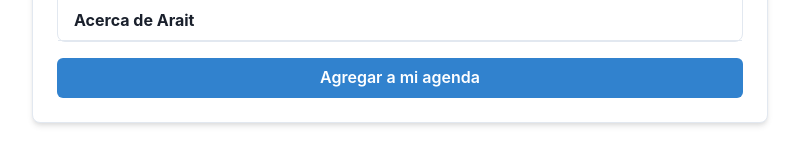
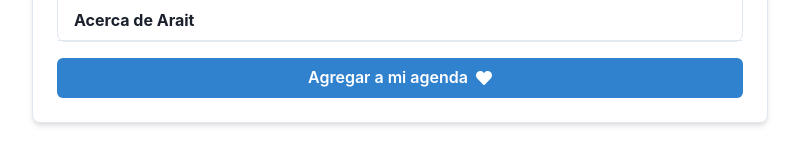
Before and after one commit to awscommunitymx/agenda, a Next.js app: page /session/ALT201 in a window 1280 px wide. Shown: the part 919-1071 px from the top of the page, without its empty margins (240-1039 px from the left). Built offline with nearby package versions, Linux system fonts and the light colour scheme.

Commit message:
Add icon to favorite button in sessions detail page
Co-authored-by: David Victoria <90426863+davidvictoria@users.noreply.github.com>

```diff
--- a/app/components/SingleSessionPage.tsx
+++ b/app/components/SingleSessionPage.tsx
@@ -23,7 +23,7 @@ import {
 import {Session} from '@/app/types/session';
 import {getCategoryColor, getLevelColor} from "@/app/utils/colors";
 import {ExternalLinkIcon, Icon, TimeIcon} from "@chakra-ui/icons";
-import {FaLinkedin, FaMapPin} from "react-icons/fa";
+import {FaHeart, FaLinkedin, FaMapPin, FaRegHeart} from "react-icons/fa";
 import {isFavorite, registerFavorite, toggleFavorite} from "@/app/utils/favorite";
 import {formatTime, getTimeDifference} from "@/app/utils/time";
 import StatusIndicator, {StatusType} from "@/app/components/StatusIndicator";
@@ -295,7 +295,8 @@ const SingleSessionPage: React.FC<SingleSessionPageProps> = ({session}) => {
 
                 {isLoaded ? (
                     <Button colorScheme={favorite ? 'yellow' : 'blue'} size="md" variant="solid"
-                            onClick={handleFavorite}>
+                            onClick={handleFavorite}
+                            rightIcon={favorite ? <Icon as={FaRegHeart}/> : <Icon as={FaHeart}/>}>
                         {favorite ? 'Eliminar de mi agenda' : 'Agregar a mi agenda'}
                     </Button>
                 ) : (
```
